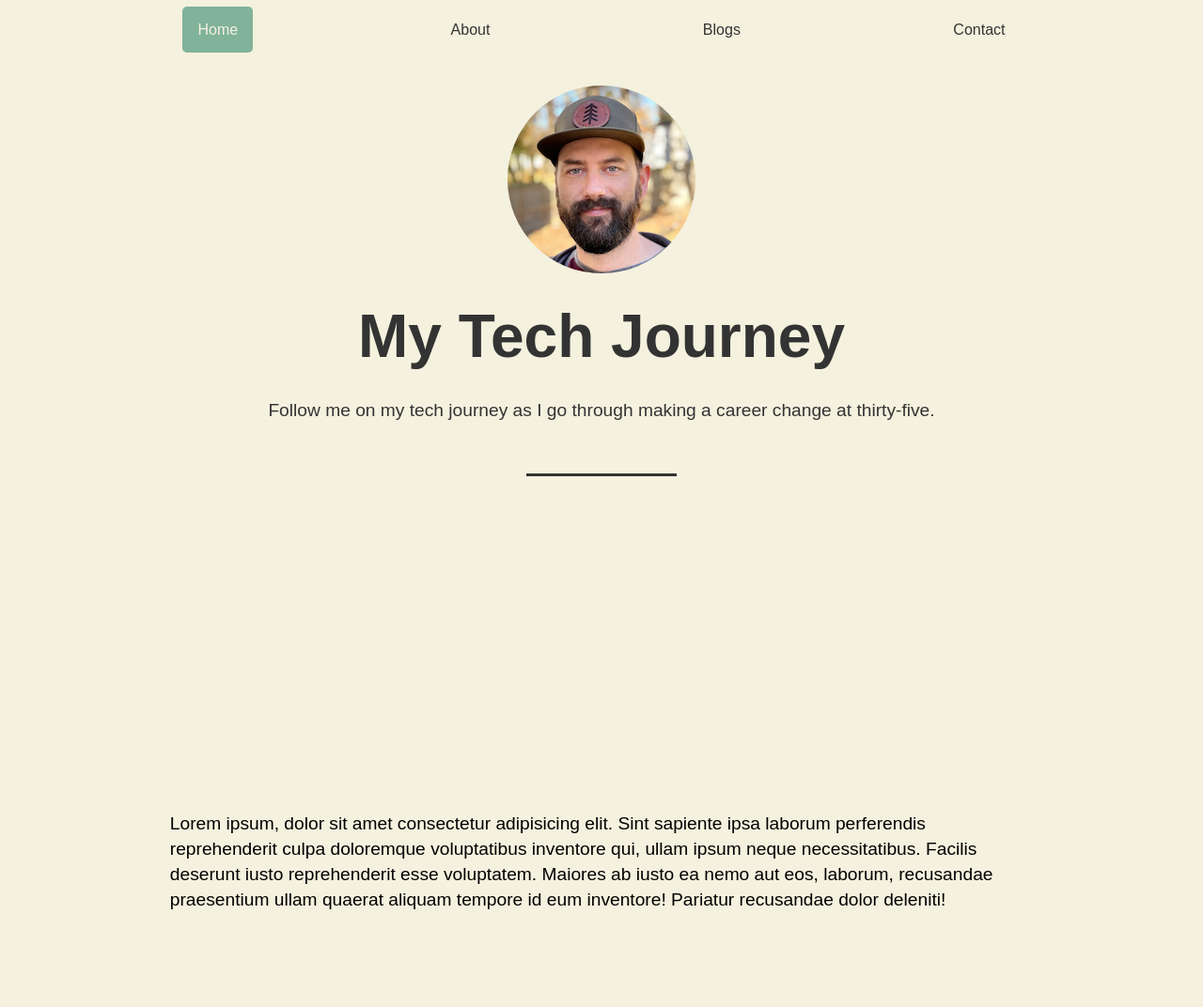
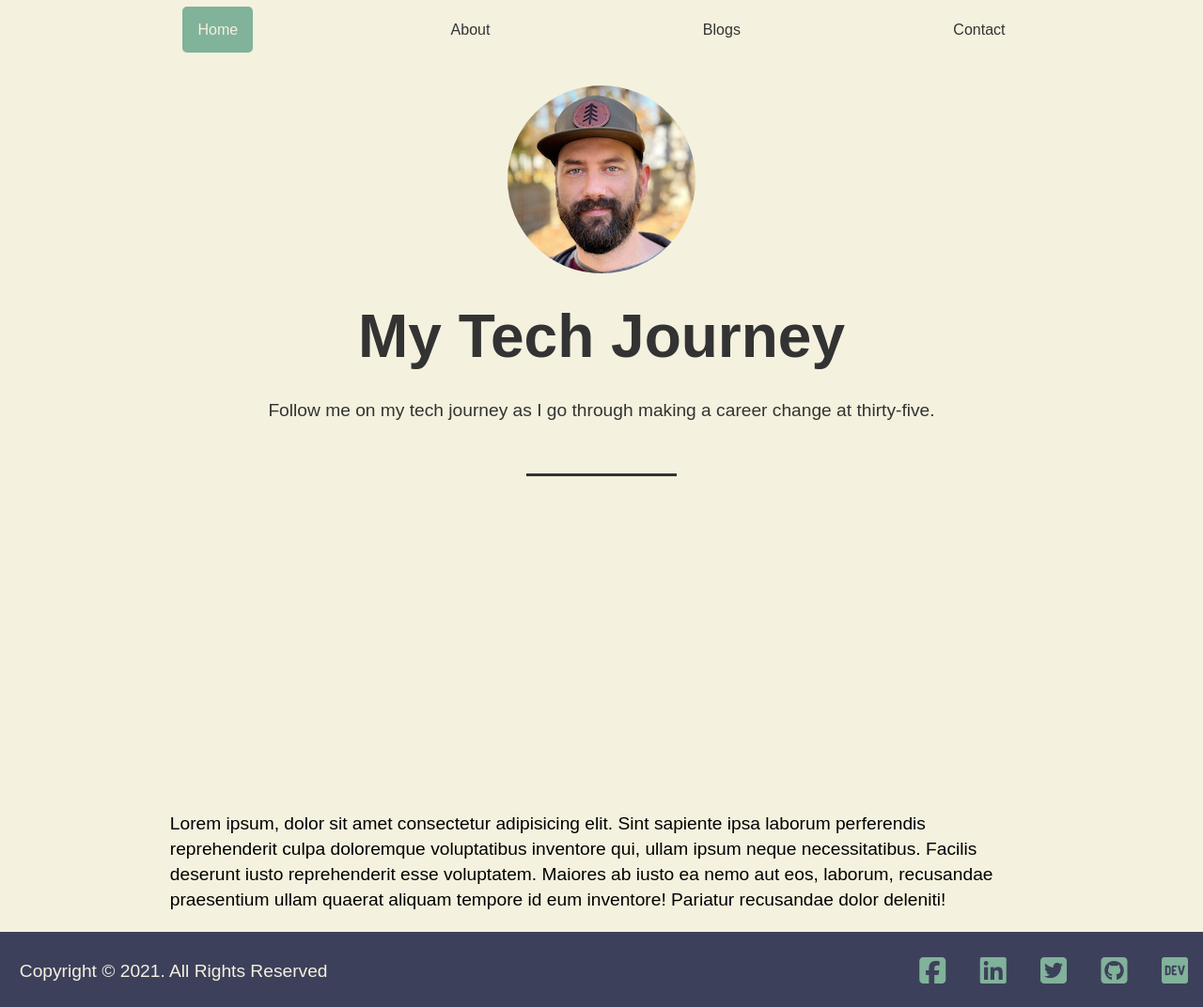
Before and after one commit to BruceRW3/project_blog, a plain HTML site: page index.html in a window 1280 px wide. Shown: the whole page at 94% size. Before the commit the page ends 992 px from the top, so only its background shows below. Drawn offline with Linux system fonts and the light colour scheme.

Commit message:
Add files via upload

```diff
--- a/css/mobile.css
+++ b/css/mobile.css
@@ -11,17 +11,27 @@
     margin-top: 4rem;
   }
 
+  header {
+    height: 65vh;
+  }
   .main-header {
     margin-top: 3rem;
   }
+
   p {
     margin-top: 1.3rem;
   }
+
   .line {
-    margin: 2.5rem;
+    margin: 0 2.5rem;
   }
 
   .main-section {
     margin: 0 0.2rem;
   }
-}
+
+
+
+  .main-footer .social {
+    display: none;
+  }
--- a/css/style.css
+++ b/css/style.css
@@ -45,6 +45,10 @@ img {
   margin-top: 3rem;
   border-radius: 50%;
 }
+
+i {
+  color: var(--secondary-color);
+}
 /* Utility */
 
 /* Navbar */
@@ -91,3 +95,20 @@ header {
   text-align: left;
   margin: 0 10rem;
 }
+
+/* Footer */
+.main-footer {
+  height: 5rem;
+  background: var(--primary-color);
+  color: var(--light-color);
+}
+
+.social i:hover {
+  color: var(--light-color);
+}
+.main-footer .footer-content {
+  display: flex;
+  justify-content: space-between;
+  align-items: center;
+  padding-top: 0.5rem;
+}
--- a/index.html
+++ b/index.html
@@ -55,7 +55,24 @@
     </main>
     <!-- Footer -->
     <footer class="main-footer">
-      <div class="container"></div>
+      <div class="footer-content container">
+        <p>Copyright &copy; 2021. All Rights Reserved</p>
+        <div class="social">
+          <a href="https://www.facebook.com/bruce.wiggleston"
+            ><i class="fab fa-facebook-square fa-2x"></i
+          ></a>
+          <a href="https://www.linkedin.com/in/bruce-wiggleston-502816200/"
+            ><i class="fab fa-linkedin fa-2x"></i
+          ></a>
+          <a href="https://twitter.com/BruceRW3"
+            ><i class="fab fa-twitter-square fa-2x"></i
+          ></a>
+          <a href="https://github.com/BruceRW3"
+            ><i class="fab fa-github-square fa-2x"></i
+          ></a>
+          <a href="https://dev.to/brucerw3"><i class="fab fa-dev fa-2x"></i></a>
+        </div>
+      </div>
     </footer>
   </body>
 </html>
```
